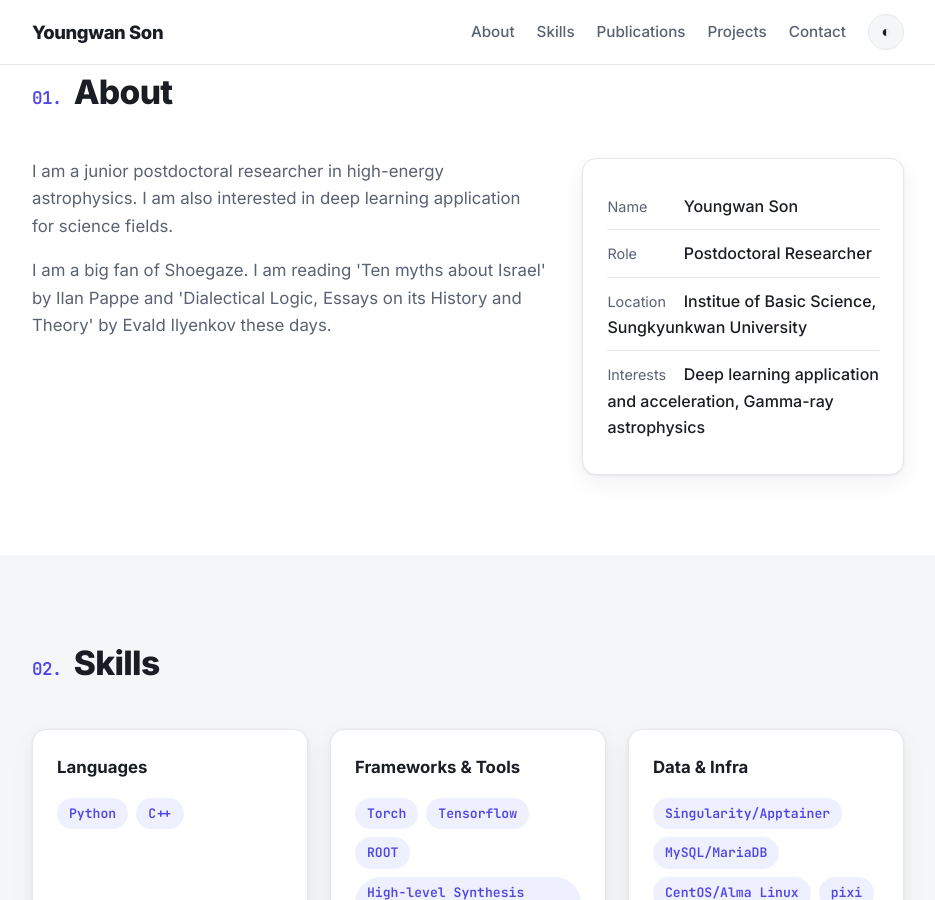
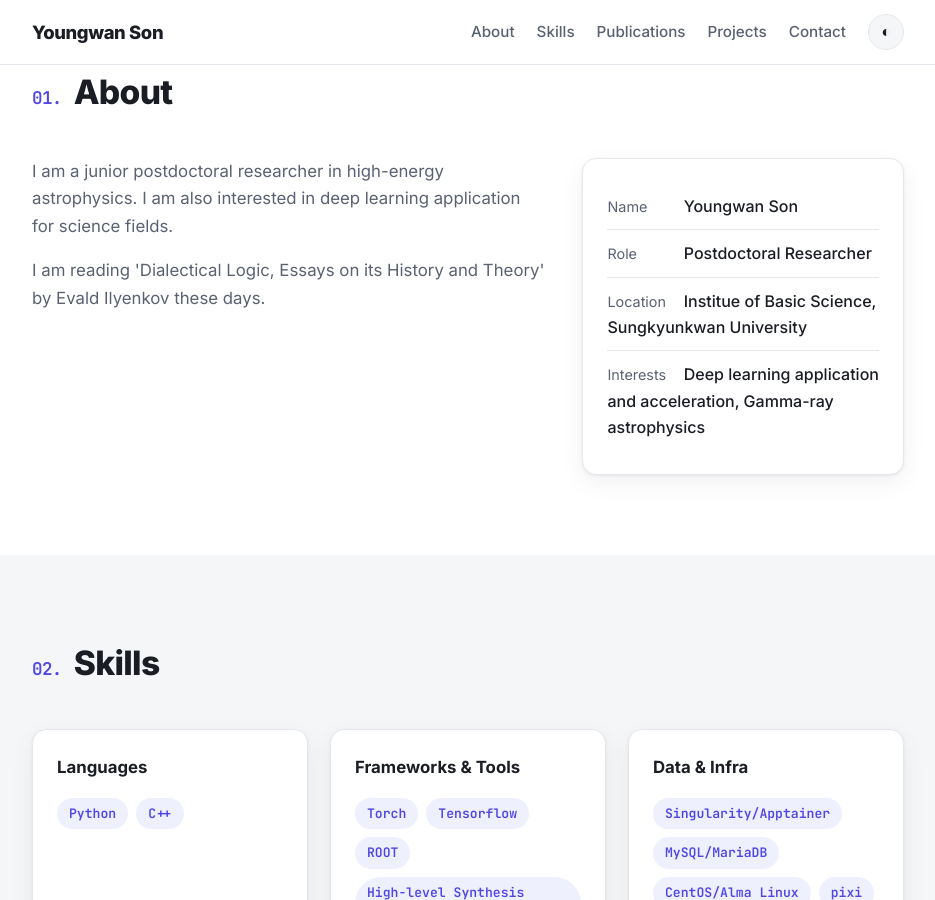
Before and after one commit to virusfunk/virusfunk.github.io, a Jekyll site: the page built from index.html, in a window 1280 px wide and 900 px high, scrolled down 583 px. Shown: the whole window, without its empty margins (172-1107 px from the left). Built offline with Jekyll 4.4.1, drawn with Linux system fonts in a browser that asks for light colours.

Commit message:
Update index.html

```diff
--- a/index.html
+++ b/index.html
@@ -29,7 +29,7 @@ title: Home
           I am a junior postdoctoral researcher in high-energy astrophysics. I am also interested in deep learning application for science fields.
         </p>
 	<p>
-	  I am a big fan of Shoegaze. I am reading 'Ten myths about Israel' by Ilan Pappe and 'Dialectical Logic, Essays on its History and Theory' by Evald Ilyenkov these days.
+	  I am reading 'Dialectical Logic, Essays on its History and Theory' by Evald Ilyenkov these days.
 	</p>
       </div>
       <aside class="about-card">
```
